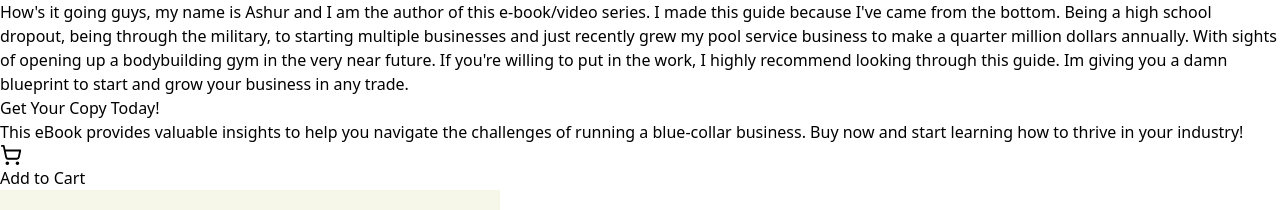
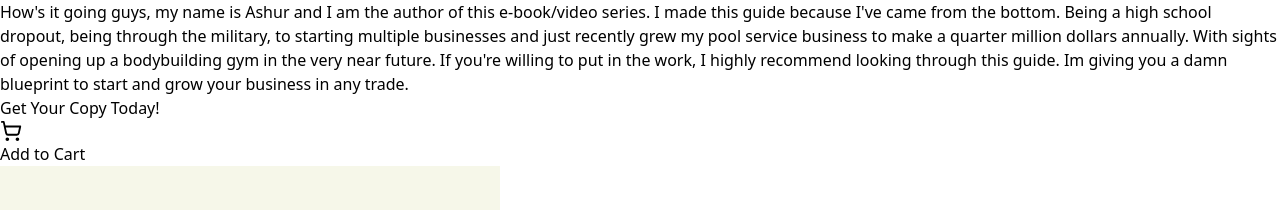
Before and after one commit to blue650/E-Commerce, a React (Vite) app in the folder frontend/: page / in a window 1280 px wide. Shown: the part 1204-1414 px from the top of the page. Built offline with nearby package versions, Linux system fonts and the light colour scheme; no server answers.

Commit message:
Removl of paragraph underneath get your copy

```diff
--- a/frontend/src/components/CategoryItem.jsx
+++ b/frontend/src/components/CategoryItem.jsx
@@ -44,10 +44,6 @@ const CategoryItem = ({ title, description, imageUrl }) => {
               <h2 className="text-4xl font-bold text-gray-900 mb-4">
                 Get Your Copy Today!
               </h2>
-              <p className="text-lg text-gray-700 mb-6">
-                This eBook provides valuable insights to help you navigate the challenges of running a blue-collar business.
-                Buy now and start learning how to thrive in your industry!
-              </p>
               <button
                 className="bg-blue-600 text-white py-3 px-6 rounded-lg text-lg hover:bg-blue-700 transition duration-300 flex items-center"
                 onClick={handleAddToCart}
```
